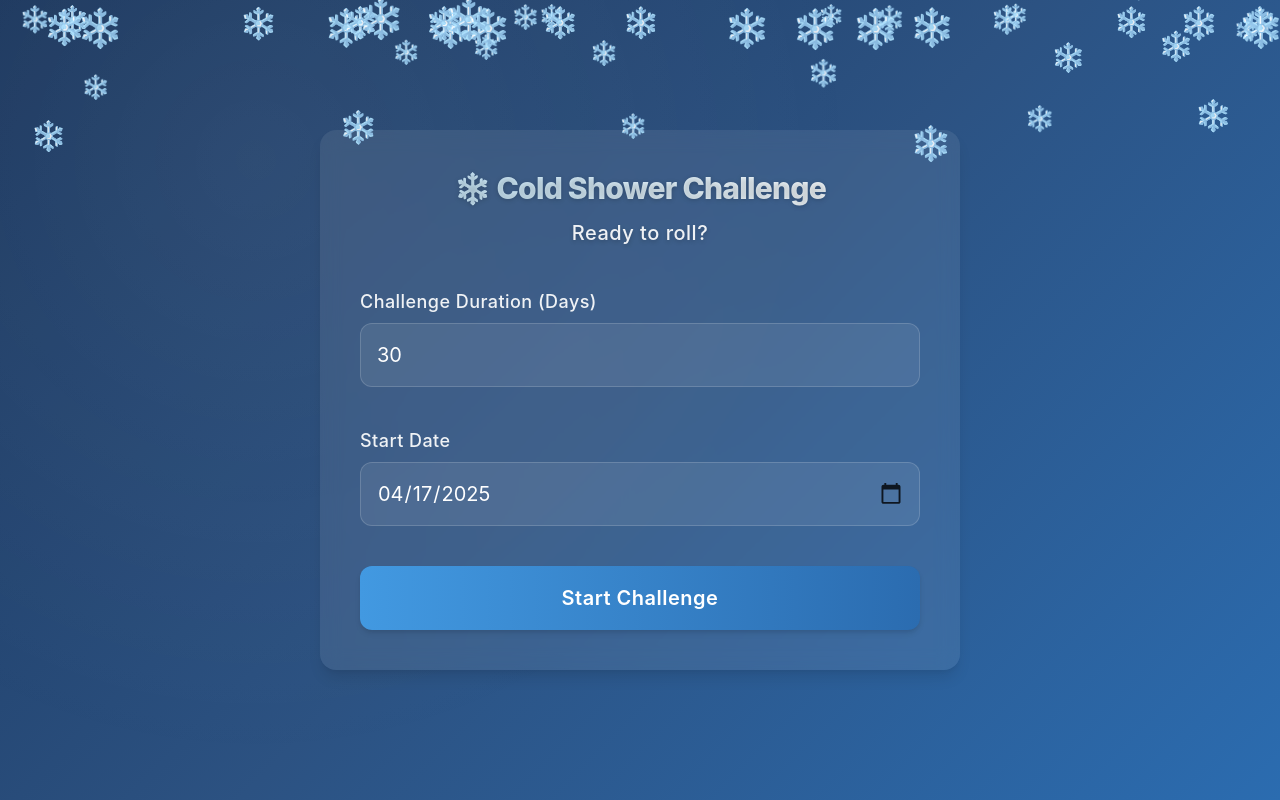
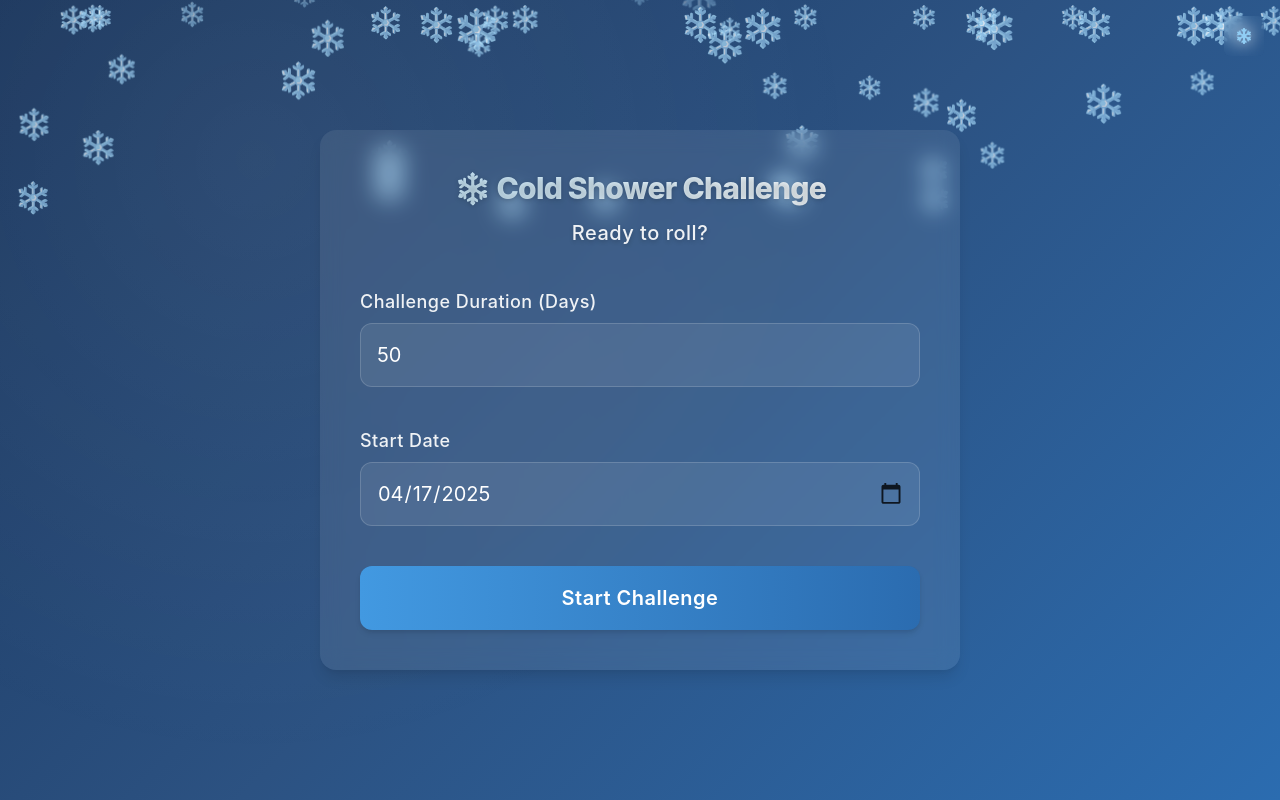
Before and after one commit to jeethesh333/cold-shower-tracker, a React (Vite) app: page / in a window 1280 px wide. Built offline with nearby package versions, Linux system fonts and the light colour scheme.

Commit message:
Add snowfall effect toggle with preferences menu

```diff
--- a/src/components/ChallengeSetup.tsx
+++ b/src/components/ChallengeSetup.tsx
@@ -1,15 +1,26 @@
-import { Box, Button, Heading, Text, VStack, Input, FormControl, FormLabel, Container, useBreakpointValue } from '@chakra-ui/react'
-import { useState } from 'react'
+import { Box, Button, Heading, Text, VStack, Input, FormControl, FormLabel, Container, useBreakpointValue, Menu, MenuButton, MenuList, MenuItem, IconButton, Tooltip, Switch, Flex } from '@chakra-ui/react'
+import { useState, useEffect } from 'react'
 import { format } from 'date-fns'
 import { Global as EmotionGlobal } from '@emotion/react'
+import { SettingsIcon } from '@chakra-ui/icons'
+import { FaSnowflake } from 'react-icons/fa'
+import SnowfallEffect from './SnowfallEffect'
 
 interface ChallengeSetupProps {
   onStart: (days: number, startDate: string) => void;
 }
 
 const ChallengeSetup = ({ onStart }: ChallengeSetupProps) => {
-  const [days, setDays] = useState(30)
+  const [days, setDays] = useState(50)
   const [startDate, setStartDate] = useState(format(new Date(), 'yyyy-MM-dd'))
+  const [showSnowfall, setShowSnowfall] = useState(() => {
+    const saved = localStorage.getItem('showSnowfall')
+    return saved !== null ? JSON.parse(saved) : true
+  })
+
+  useEffect(() => {
+    localStorage.setItem('showSnowfall', JSON.stringify(showSnowfall))
+  }, [showSnowfall])
 
   const handleStart = () => {
     onStart(days, startDate)
@@ -26,26 +37,6 @@ const ChallengeSetup = ({ onStart }: ChallengeSetupProps) => {
 
   return (
     <>
-      <EmotionGlobal
-        styles={{
-          '.snowflake': {
-            position: 'fixed',
-            top: 0,
-            left: 0,
-            width: '100%',
-            height: '100%',
-            zIndex: 0,
-            pointerEvents: 'none',
-            animation: 'fall 20s linear infinite',
-            opacity: 0.9,
-          },
-          '@keyframes fall': {
-            '0%': { transform: 'translateY(-10%) translateX(0)' },
-            '100%': { transform: 'translateY(110%) translateX(50px)' }
-          }
-        }}
-      />
-
       <Box
         width="100vw"
         minHeight="100vh"
@@ -72,6 +63,52 @@ const ChallengeSetup = ({ onStart }: ChallengeSetupProps) => {
           zIndex: 0
         }}
       >
+        <Box
+          position="fixed"
+          top={4}
+          right={4}
+          zIndex={1000}
+        >
+          <Menu>
+            <Tooltip label="Preferences" placement="left">
+              <MenuButton
+                as={IconButton}
+                icon={<SettingsIcon />}
+                variant="ghost"
+                color="white"
+                _hover={{
+                  bg: "whiteAlpha.200"
+                }}
+                backdropFilter="blur(8px)"
+              />
+            </Tooltip>
+            <MenuList bg="blue.800" borderColor="whiteAlpha.200">
+              <MenuItem
+                bg="transparent"
+                _hover={{ bg: "whiteAlpha.200" }}
+                onClick={() => setShowSnowfall((prev: boolean) => !prev)}
+              >
+                <Flex align="center" justify="space-between" width="100%">
+                  <Flex align="center" gap={2}>
+                    <FaSnowflake />
+                    <Text>Snowfall Effect</Text>
+                  </Flex>
+                  <Switch
+                    isChecked={showSnowfall}
+                    colorScheme="blue"
+                    size="md"
+                  />
+                </Flex>
+              </MenuItem>
+            </MenuList>
+          </Menu>
+        </Box>
+
+        <SnowfallEffect
+          isEnabled={showSnowfall}
+          onToggle={() => setShowSnowfall((prev: boolean) => !prev)}
+        />
+
         <Container
           maxW={containerWidth}
           p={0}
@@ -239,20 +276,6 @@ const ChallengeSetup = ({ onStart }: ChallengeSetupProps) => {
           </Box>
         </Container>
       </Box>
-
-      {Array.from({ length: 50 }).map((_, index) => (
-        <Box
-          key={index}
-          className="snowflake"
-          style={{
-            left: `${Math.random() * 100}vw`,
-            fontSize: `${Math.random() * 20 + 20}px`,
-            animationDelay: `${Math.random() * 10}s`,
-          }}
-        >
-          ❄️
-        </Box>
-      ))}
     </>
   )
 }
--- a/src/components/ChallengeTracker.tsx
+++ b/src/components/ChallengeTracker.tsx
@@ -23,16 +23,23 @@ import {
   NumberInputField,
   NumberInputStepper,
   NumberIncrementStepper,
-  NumberDecrementStepper
+  NumberDecrementStepper,
+  Menu,
+  MenuButton,
+  MenuList,
+  MenuItem,
+  Switch
 } from '@chakra-ui/react'
 import { Global as EmotionGlobal } from '@emotion/react'
 import { useState, useEffect } from 'react'
 import ReactConfetti from 'react-confetti'
 import { differenceInDays, format, isAfter, isBefore, parseISO } from 'date-fns'
-import { DeleteIcon, EditIcon, CheckIcon, CalendarIcon } from '@chakra-ui/icons'
+import { DeleteIcon, EditIcon, CheckIcon, CalendarIcon, SettingsIcon } from '@chakra-ui/icons'
 import { ChallengeData, SessionNote } from '../types'
 import ChallengeGrid from './ChallengeGrid'
 import confetti from "canvas-confetti"
+import SnowfallEffect from './SnowfallEffect'
+import { FaSnowflake } from 'react-icons/fa'
 
 interface ChallengeTrackerProps {
   challengeData: ChallengeData;
@@ -60,6 +67,10 @@ const motivationalQuotes = [
 
 const ChallengeTracker = ({ challengeData, setChallengeData, onReset }: ChallengeTrackerProps) => {
   const [showConfetti, setShowConfetti] = useState(false)
+  const [showSnowfall, setShowSnowfall] = useState(() => {
+    const saved = localStorage.getItem('showSnowfall')
+    return saved !== null ? JSON.parse(saved) : true
+  })
   const [currentQuote, setCurrentQuote] = useState<{ text: string; author: string } | null>(null)
   const [windowSize, setWindowSize] = useState({
     width: window.innerWidth,
@@ -92,6 +103,10 @@ const ChallengeTracker = ({ challengeData, setChallengeData, onReset }: Challeng
     return () => window.removeEventListener('resize', handleResize)
   }, [])
 
+  useEffect(() => {
+    localStorage.setItem('showSnowfall', JSON.stringify(showSnowfall))
+  }, [showSnowfall])
+
   const completedDays = challengeData.completedDates.length
   const progress = (completedDays / challengeData.totalDays) * 100
   const daysLeft = challengeData.totalDays - completedDays
@@ -451,18 +466,88 @@ const ChallengeTracker = ({ challengeData, setChallengeData, onReset }: Challeng
       left="0"
       margin="0"
       padding="0"
-      _before={{
-        content: '""',
-        position: "fixed",
-        top: 0,
-        left: 0,
-        right: 0,
-        bottom: 0,
-        bgGradient: "radial(circle at 20% 20%, whiteAlpha.100 0%, transparent 50%)",
-        pointerEvents: "none",
-        zIndex: 0
+      sx={{
+        '&::before': {
+          content: '""',
+          position: 'fixed',
+          top: 0,
+          left: 0,
+          right: 0,
+          bottom: 0,
+          background: 'rgba(0, 0, 0, 0.05)',
+          pointerEvents: 'none',
+          zIndex: 0
+        }
       }}
     >
+      <EmotionGlobal
+        styles={{
+          '.confetti-container': {
+            position: 'fixed',
+            pointerEvents: 'none',
+            width: '100%',
+            height: '100%',
+            top: 0,
+            left: 0,
+            zIndex: 999999
+          },
+          '@keyframes shine': {
+            '0%': { transform: 'translateX(-100%)' },
+            '100%': { transform: 'translateX(100%)' }
+          },
+          '@keyframes glow': {
+            '0%': { boxShadow: '0 0 5px rgba(0, 0, 0, 0.2)' },
+            '100%': { boxShadow: '0 0 20px rgba(0, 0, 0, 0.5)' }
+          }
+        }}
+      />
+
+      <Box
+        position="fixed"
+        top={4}
+        right={4}
+        zIndex={1000}
+      >
+        <Menu>
+          <Tooltip label="Preferences" placement="left">
+            <MenuButton
+              as={IconButton}
+              icon={<SettingsIcon />}
+              variant="ghost"
+              color="white"
+              _hover={{
+                bg: "whiteAlpha.200"
+              }}
+              backdropFilter="blur(8px)"
+            />
+          </Tooltip>
+          <MenuList bg="blue.800" borderColor="whiteAlpha.200">
+            <MenuItem
+              bg="transparent"
+              _hover={{ bg: "whiteAlpha.200" }}
+              onClick={() => setShowSnowfall((prev: boolean) => !prev)}
+            >
+              <Flex align="center" justify="space-between" width="100%">
+                <Flex align="center" gap={2}>
+                  <FaSnowflake />
+                  <Text>Snowfall Effect</Text>
+                </Flex>
+                <Switch
+                  isChecked={showSnowfall}
+                  colorScheme="blue"
+                  size="md"
+                />
+              </Flex>
+            </MenuItem>
+          </MenuList>
+        </Menu>
+      </Box>
+
+      <SnowfallEffect
+        isEnabled={showSnowfall}
+        onToggle={() => setShowSnowfall((prev: boolean) => !prev)}
+      />
+
       {isAnimating && (
         <Box
           position="fixed"
@@ -607,14 +692,14 @@ const ChallengeTracker = ({ challengeData, setChallengeData, onReset }: Challeng
           <Box textAlign="center" width="100%">
             <Heading
               size={{ base: "md", md: "lg" }}
-              bgGradient="linear(to-r, blue.100, white)"
+              bgGradient="linear(to-r, blue.50, white)"
               bgClip="text"
               mb={{ base: 2, md: 3 }}
               letterSpacing="tight"
               fontWeight="extrabold"
-              textShadow="0 1px 5px rgba(0,0,0,0.2)"
+              filter="drop-shadow(0 2px 4px rgba(0,0,0,0.1))"
             >
-              ❄️Cold Shower Challenge
+              ❄️ Cold Shower Challenge
             </Heading>
             <Text
               fontSize={{ base: "sm", md: "md" }}
@@ -641,9 +726,9 @@ const ChallengeTracker = ({ challengeData, setChallengeData, onReset }: Challeng
               <Box
                 p={{ base: 4, md: 5 }}
                 borderRadius="xl"
-                bg="whiteAlpha.200"
+                bg="whiteAlpha.100"
                 backdropFilter="blur(8px)"
-                boxShadow="md"
+                boxShadow="0 4px 6px rgba(0, 0, 0, 0.1)"
                 textAlign="center"
                 transform="translateY(0)"
                 transition="all 0.3s cubic-bezier(0.4, 0, 0.2, 1)"
@@ -656,7 +741,7 @@ const ChallengeTracker = ({ challengeData, setChallengeData, onReset }: Challeng
                   left: 0,
                   right: 0,
                   bottom: 0,
-                  bgGradient: currentStreak >= 10 ? "linear(to-r, blue.200, blue.500, purple.500)" : "linear(to-br, whiteAlpha.100, transparent)",
+                  bgGradient: currentStreak >= 10 ? "linear(to-r, blue.200, blue.500, purple.500)" : "linear(to-br, whiteAlpha.50, transparent)",
                   opacity: currentStreak >= 10 ? 0.8 : 0,
                   transition: "opacity 0.3s",
                   animation: currentStreak >= 10 ? "glow 1.5s infinite alternate" : "none",
@@ -665,7 +750,7 @@ const ChallengeTracker = ({ challengeData, setChallengeData, onReset }: Challeng
                 }}
                 _hover={{
                   transform: "translateY(-2px)",
-                  boxShadow: "lg",
+                  boxShadow: "0 6px 8px rgba(0, 0, 0, 0.15)",
                   _before: {
                     opacity: 1
                   }
@@ -688,9 +773,9 @@ const ChallengeTracker = ({ challengeData, setChallengeData, onReset }: Challeng
               <Box
                 p={{ base: 4, md: 5 }}
                 borderRadius="xl"
-                bg="whiteAlpha.200"
+                bg="whiteAlpha.100"
                 backdropFilter="blur(8px)"
-                boxShadow="md"
+                boxShadow="0 4px 6px rgba(0, 0, 0, 0.1)"
                 textAlign="center"
                 transform="translateY(0)"
                 transition="all 0.3s cubic-bezier(0.4, 0, 0.2, 1)"
@@ -703,13 +788,13 @@ const ChallengeTracker = ({ challengeData, setChallengeData, onReset }: Challeng
                   left: 0,
                   right: 0,
                   bottom: 0,
-                  bgGradient: "linear(to-br, whiteAlpha.100, transparent)",
+                  bgGradient: "linear(to-br, whiteAlpha.50, transparent)",
                   opacity: 0,
                   transition: "opacity 0.3s"
                 }}
                 _hover={{
                   transform: "translateY(-2px)",
-                  boxShadow: "lg",
+                  boxShadow: "0 6px 8px rgba(0, 0, 0, 0.15)",
                   _before: {
                     opacity: 1
                   }
@@ -732,9 +817,9 @@ const ChallengeTracker = ({ challengeData, setChallengeData, onReset }: Challeng
               <Box
                 p={{ base: 4, md: 5 }}
                 borderRadius="xl"
-                bg="whiteAlpha.200"
+                bg="whiteAlpha.100"
                 backdropFilter="blur(8px)"
-                boxShadow="md"
+                boxShadow="0 4px 6px rgba(0, 0, 0, 0.1)"
                 textAlign="center"
                 transform="translateY(0)"
                 transition="all 0.3s cubic-bezier(0.4, 0, 0.2, 1)"
@@ -747,13 +832,13 @@ const ChallengeTracker = ({ challengeData, setChallengeData, onReset }: Challeng
                   left: 0,
                   right: 0,
                   bottom: 0,
-                  bgGradient: "linear(to-br, whiteAlpha.100, transparent)",
+                  bgGradient: "linear(to-br, whiteAlpha.50, transparent)",
                   opacity: 0,
                   transition: "opacity 0.3s"
                 }}
                 _hover={{
                   transform: "translateY(-2px)",
-                  boxShadow: "lg",
+                  boxShadow: "0 6px 8px rgba(0, 0, 0, 0.15)",
                   _before: {
                     opacity: 1
                   }
@@ -777,11 +862,11 @@ const ChallengeTracker = ({ challengeData, setChallengeData, onReset }: Challeng
 
             <Box
               width="100%"
-              bg="whiteAlpha.200"
+              bg="whiteAlpha.100"
               backdropFilter="blur(8px)"
               p={{ base: 4, md: 5 }}
               borderRadius="xl"
-              boxShadow="md"
+              boxShadow="0 4px 6px rgba(0, 0, 0, 0.1)"
               position="relative"
               overflow="hidden"
               _before={{
@@ -791,7 +876,7 @@ const ChallengeTracker = ({ challengeData, setChallengeData, onReset }: Challeng
                 left: 0,
                 right: 0,
                 bottom: 0,
-                bgGradient: "linear(to-br, whiteAlpha.100, transparent)",
+                bgGradient: "linear(to-br, whiteAlpha.50, transparent)",
                 opacity: 0,
                 transition: "opacity 0.3s"
               }}
@@ -840,7 +925,7 @@ const ChallengeTracker = ({ challengeData, setChallengeData, onReset }: Challeng
               <Box
                 width="100%"
                 height="16px"
-                bg="whiteAlpha.200"
+                bg="whiteAlpha.100"
                 borderRadius="full"
                 overflow="hidden"
                 position="relative"
@@ -897,15 +982,15 @@ const ChallengeTracker = ({ challengeData, setChallengeData, onReset }: Challeng
 
             <Box
               width="100%"
-              bg="whiteAlpha.200"
+              bg="whiteAlpha.100"
               backdropFilter="blur(8px)"
               p={{ base: 4, md: 5 }}
               borderRadius="xl"
-              boxShadow="md"
+              boxShadow="0 4px 6px rgba(0, 0, 0, 0.1)"
               position="relative"
               transition="all 0.3s"
               _hover={{
-                boxShadow: "lg",
+                boxShadow: "0 6px 8px rgba(0, 0, 0, 0.15)",
                 transform: "translateY(-1px)"
               }}
             >
@@ -943,7 +1028,7 @@ const ChallengeTracker = ({ challengeData, setChallengeData, onReset }: Challeng
                   placeholder="How was your cold shower experience today? Share your thoughts, feelings, and any breakthroughs..."
                   minH="80px"
                   maxH="240px"
-                  bg="whiteAlpha.200"
+                  bg="whiteAlpha.100"
                   color="white"
                   borderColor="whiteAlpha.300"
                   borderRadius="xl"
@@ -989,14 +1074,14 @@ const ChallengeTracker = ({ challengeData, setChallengeData, onReset }: Challeng
                 _hover={{
                   bgGradient: "linear(to-r, blue.500, blue.700)",
                   transform: "translateY(-1px)",
-                  boxShadow: "lg"
+                  boxShadow: "0 6px 8px rgba(0, 0, 0, 0.15)"
                 }}
                 _active={{
                   transform: "translateY(0)",
-                  boxShadow: "md"
+                  boxShadow: "0 4px 6px rgba(0, 0, 0, 0.1)"
                 }}
                 transition="all 0.2s"
-                boxShadow="md"
+                boxShadow="0 4px 6px rgba(0, 0, 0, 0.1)"
                 fontWeight="semibold"
                 letterSpacing="wide"
                 borderRadius="xl"
@@ -1013,14 +1098,14 @@ const ChallengeTracker = ({ challengeData, setChallengeData, onReset }: Challeng
                 _hover={{
                   bg: "whiteAlpha.300",
                   transform: "translateY(-1px)",
-                  boxShadow: "lg"
+                  boxShadow: "0 6px 8px rgba(0, 0, 0, 0.15)"
                 }}
                 _active={{
                   transform: "translateY(0)",
-                  boxShadow: "md"
+                  boxShadow: "0 4px 6px rgba(0, 0, 0, 0.1)"
                 }}
                 transition="all 0.2s"
-                boxShadow="md"
+                boxShadow="0 4px 6px rgba(0, 0, 0, 0.1)"
                 fontWeight="semibold"
                 letterSpacing="wide"
                 borderRadius="xl"
@@ -1042,14 +1127,14 @@ const ChallengeTracker = ({ challengeData, setChallengeData, onReset }: Challeng
               _hover={{
                 bg: "rgba(255, 0, 0, 0.1)",
                 transform: "translateY(-1px)",
-                boxShadow: "lg"
+                boxShadow: "0 6px 8px rgba(0, 0, 0, 0.15)"
               }}
               _active={{
                 transform: "translateY(0)",
-                boxShadow: "md"
+                boxShadow: "0 4px 6px rgba(0, 0, 0, 0.1)"
               }}
               transition="all 0.2s"
-              boxShadow="sm"
+              boxShadow="0 4px 6px rgba(0, 0, 0, 0.1)"
               width="100%"
               fontWeight="semibold"
               letterSpacing="wide"
@@ -1069,10 +1154,10 @@ const ChallengeTracker = ({ challengeData, setChallengeData, onReset }: Challeng
               height="fit-content"
               maxHeight={{ base: "400px", lg: "calc(100vh - 2rem)" }}
               overflowY="auto"
-              bg="whiteAlpha.200"
+              bg="whiteAlpha.100"
               backdropFilter="blur(8px)"
               borderRadius="xl"
-              boxShadow="md"
+              boxShadow="0 4px 6px rgba(0, 0, 0, 0.1)"
               mt={{ base: 4, lg: 0 }}
               sx={{
                 '&::-webkit-scrollbar': {
@@ -1098,16 +1183,16 @@ const ChallengeTracker = ({ challengeData, setChallengeData, onReset }: Challeng
                     <Box
                       key={index}
                       p={3}
-                      bg="whiteAlpha.200"
+                      bg="whiteAlpha.100"
                       borderRadius="xl"
                       position="relative"
                       transition="all 0.2s"
                       _hover={{
-                        bg: "whiteAlpha.300",
+                        bg: "whiteAlpha.200",
                         transform: "translateY(-1px)",
-                        boxShadow: "md"
+                        boxShadow: "0 4px 6px rgba(0, 0, 0, 0.1)"
                       }}
-                      boxShadow="sm"
+                      boxShadow="0 4px 6px rgba(0, 0, 0, 0.1)"
                     >
                       <Grid templateColumns="1fr auto" gap={3} alignItems="start">
                         <Box>
@@ -1130,7 +1215,7 @@ const ChallengeTracker = ({ challengeData, setChallengeData, onReset }: Challeng
                             onClick={() => handleEditNote(note)}
                             variant="ghost"
                             color="white"
-                            _hover={{ bg: "whiteAlpha.300" }}
+                            _hover={{ bg: "whiteAlpha.200" }}
                             borderRadius="lg"
                             transition="all 0.2s"
                           />
@@ -1141,7 +1226,7 @@ const ChallengeTracker = ({ challengeData, setChallengeData, onReset }: Challeng
                             onClick={() => handleDeleteDate(note.date)}
                             variant="ghost"
                             color="white"
-                            _hover={{ bg: "whiteAlpha.300" }}
+                            _hover={{ bg: "whiteAlpha.200" }}
                             borderRadius="lg"
                             transition="all 0.2s"
                           />
@@ -1162,10 +1247,10 @@ const ChallengeTracker = ({ challengeData, setChallengeData, onReset }: Challeng
               height="fit-content"
               maxHeight={{ base: "400px", lg: "calc(100vh - 2rem)" }}
               overflowY="auto"
-              bg="whiteAlpha.200"
+              bg="whiteAlpha.100"
               backdropFilter="blur(8px)"
               borderRadius="xl"
-              boxShadow="md"
+              boxShadow="0 4px 6px rgba(0, 0, 0, 0.1)"
               mt={{ base: 4, lg: 0 }}
               sx={{
                 '&::-webkit-scrollbar': {
@@ -1442,60 +1527,6 @@ const ChallengeTracker = ({ challengeData, setChallengeData, onReset }: Challeng
           </ModalFooter>
         </ModalContent>
       </Modal>
-
-      <EmotionGlobal
-        styles={{
-          '.confetti-container': {
-            position: 'fixed',
-            pointerEvents: 'none',
-            width: '100%',
-            height: '100%',
-            top: 0,
-            left: 0,
-            zIndex: 999999
-          },
-          '@keyframes shine': {
-            '0%': { transform: 'translateX(-100%)' },
-            '100%': { transform: 'translateX(100%)' }
-          },
-          '@keyframes glow': {
-            '0%': { boxShadow: '0 0 5px rgba(0, 0, 0, 0.2)' },
-            '100%': { boxShadow: '0 0 20px rgba(0, 0, 0, 0.5)' }
-          },
-          '.snowflake': {
-            position: 'fixed',
-            top: 0,
-            left: 0,
-            width: '100%',
-            height: '100%',
-            zIndex: 0,
-            pointerEvents: 'none',
-            animation: 'fall 20s linear infinite',
-            opacity: 0.7,
-            willChange: 'transform',
-          },
-          '@keyframes fall': {
-            '0%': { transform: 'translateY(-10%) translateX(0)' },
-            '100%': { transform: 'translateY(110%) translateX(50px)' }
-          }
-        }}
-      />
-
-      {Array.from({ length: 50 }).map((_, index) => (
-        <Box
-          key={index}
-          className="snowflake"
-          style={{
-            left: `${Math.random() * 100}vw`,
-            fontSize: `${Math.random() * 20 + 20}px`,
-            animationDelay: `${Math.random() * 10}s`,
-            position: 'fixed',
-            pointerEvents: 'none',
-          }}
-        >
-          ❄️
-        </Box>
-      ))}
     </Box>
   )
 }
--- /dev/null
+++ b/src/components/SnowfallEffect.tsx
@@ -0,0 +1,89 @@
+import { Box, IconButton, useColorModeValue, Tooltip } from '@chakra-ui/react'
+import { useState, useEffect } from 'react'
+import { FaSnowflake } from 'react-icons/fa'
+
+interface SnowfallEffectProps {
+  isEnabled: boolean;
+  onToggle: () => void;
+}
+
+const SnowfallEffect = ({ isEnabled, onToggle }: SnowfallEffectProps) => {
+  const [snowflakes, setSnowflakes] = useState<Array<{ id: number; left: number; delay: number; size: number }>>([])
+
+  useEffect(() => {
+    if (isEnabled) {
+      const flakes = Array.from({ length: 50 }, (_, index) => ({
+        id: index,
+        left: Math.random() * 100,
+        delay: Math.random() * 10,
+        size: Math.random() * 20 + 20
+      }))
+      setSnowflakes(flakes)
+    } else {
+      setSnowflakes([])
+    }
+  }, [isEnabled])
+
+  return (
+    <>
+      <Tooltip label={`${isEnabled ? 'Disable' : 'Enable'} snowfall effect`} placement="left">
+        <IconButton
+          aria-label="Toggle snowfall"
+          icon={<FaSnowflake />}
+          position="fixed"
+          top={4}
+          right={4}
+          zIndex={1000}
+          onClick={onToggle}
+          variant="ghost"
+          color={isEnabled ? "blue.200" : "whiteAlpha.600"}
+          _hover={{
+            bg: "whiteAlpha.200",
+            color: "white"
+          }}
+          backdropFilter="blur(8px)"
+          transition="all 0.2s"
+        />
+      </Tooltip>
+
+      {isEnabled && snowflakes.map(({ id, left, delay, size }) => (
+        <Box
+          key={id}
+          position="fixed"
+          top={0}
+          left={`${left}vw`}
+          fontSize={`${size}px`}
+          color="white"
+          opacity={0.7}
+          pointerEvents="none"
+          zIndex={0}
+          animation={`fall 20s linear infinite`}
+          style={{
+            animationDelay: `${delay}s`,
+            willChange: 'transform',
+            transform: 'translateZ(0)'
+          }}
+          sx={{
+            '@keyframes fall': {
+              '0%': {
+                transform: 'translateY(-10vh) translateX(0)',
+                opacity: 0
+              },
+              '10%': {
+                opacity: 0.7
+              },
+              '100%': {
+                transform: 'translateY(110vh) translateX(50px)',
+                opacity: 0.7
+              }
+            }
+          }}
+        >
+          ❄️
+        </Box>
+      ))}
+    </>
+  )
+}
+
+export default SnowfallEffect
```
Also changed, not shown: package.json (+9 -5 lines), 1 other file (tests, documents, lock files or other folders).
